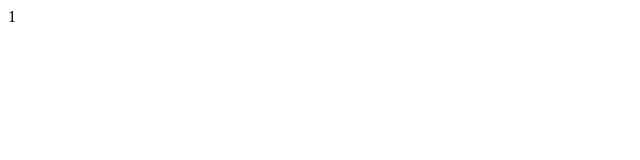
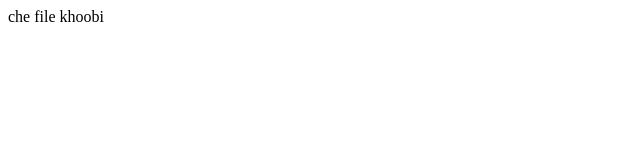
Before and after one commit to mehdi1400/test, a plain HTML site: page 1.html in a window 1280 px wide. Shown: the whole page, without its empty margins (0-640 px from the left). Drawn offline with Linux system fonts and the light colour scheme.

Commit message:
add ajab fileyeee

```diff
--- a/1.html
+++ b/1.html
@@ -1,3 +1,3 @@
 <html>
-1
+che file khoobi
 </html>
```
